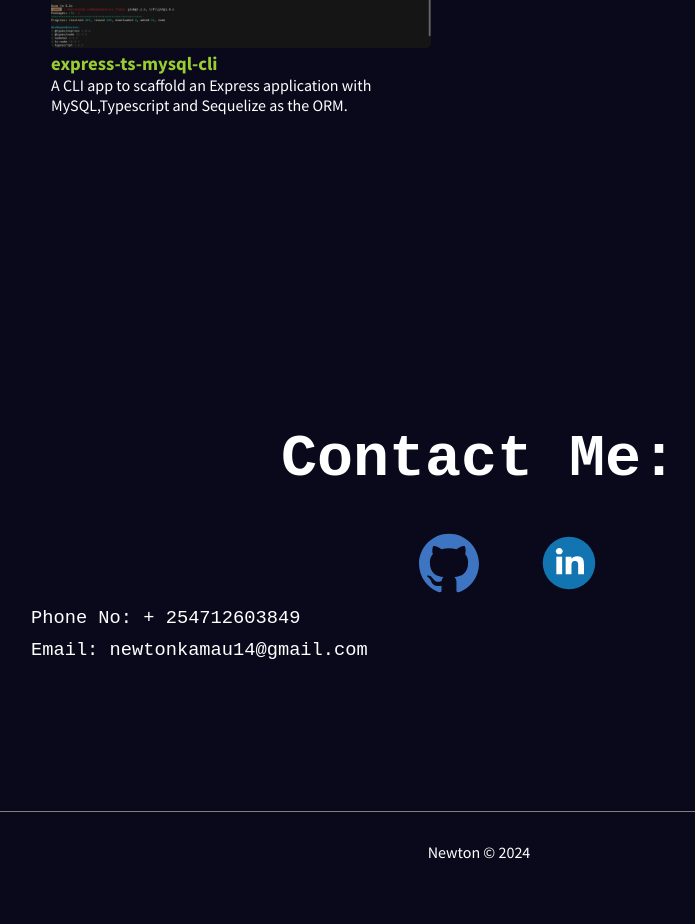
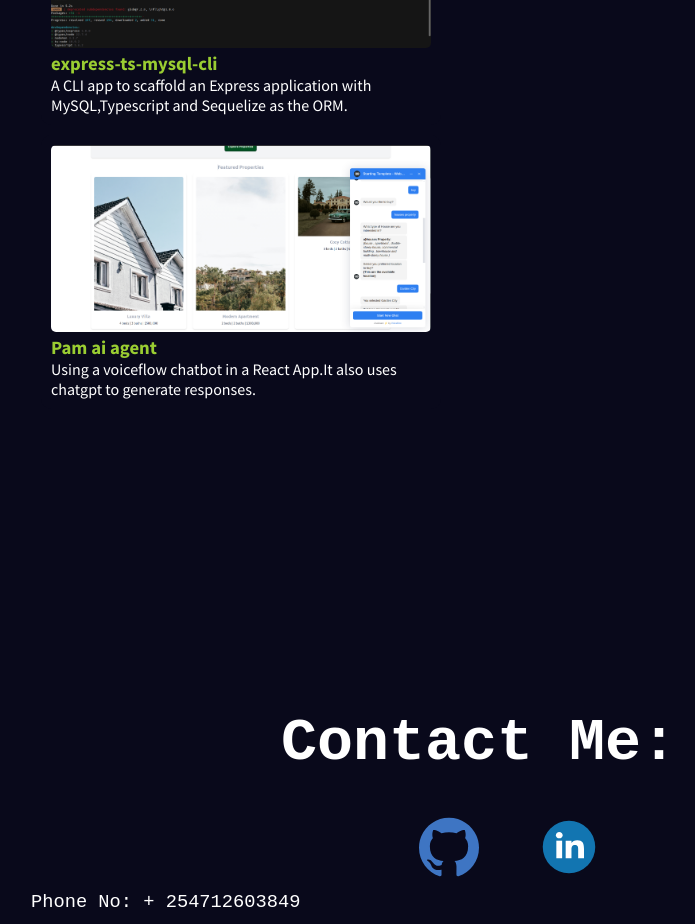
Before and after one commit to Newtonkamau14/newtonkamau14.github.io, a React (Vite) app: page / in a window 1280 px wide. Shown: the part 1960-2884 px from the top of the page, without its empty margins (161-856 px from the left). Before the commit the page ends 2852 px from the top, so only its background shows below. Built offline with nearby package versions, Linux system fonts and the light colour scheme.

Commit message:
feat: add project

```diff
--- a/src/data.ts
+++ b/src/data.ts
@@ -10,6 +10,7 @@ import github from "./assets/github3.svg";
 import linkedin from "./assets/linkedin.svg";
 import kenyaopendata from "./assets/kenyaopendata.png";
 import expresstsmysql from "./assets/express-ts-mysql.png";
+import pamaiagent from "./assets/pam-ai-agent.png";
 
 const projects = [
   {
@@ -29,6 +30,15 @@ const projects = [
     title: "express-ts-mysql-cli",
     description:
       "A CLI app to scaffold an Express application with MySQL,Typescript and Sequelize as the ORM.",
+  },
+  {
+    id: 3,
+    img: pamaiagent,
+    imgAltText: "pam ai agent",
+    projectLink: "https://pam-golding-ai-agent.onrender.com",
+    title: "Pam ai agent",
+    description:
+      "Using a voiceflow chatbot in a React App.It also uses chatgpt to generate responses.",
   },
 ];
 
```
Also changed, not shown: src/assets/pam-ai-agent.png (added).
